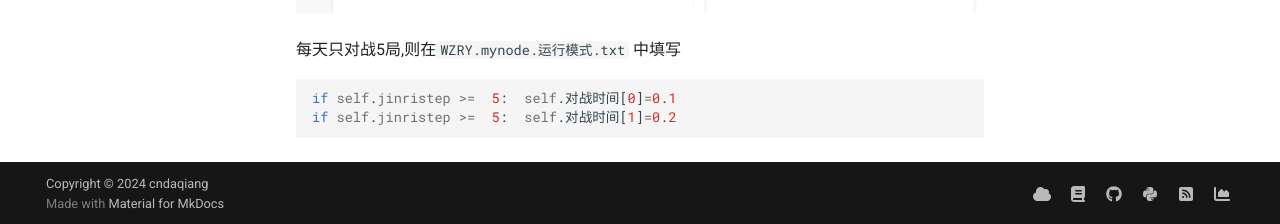
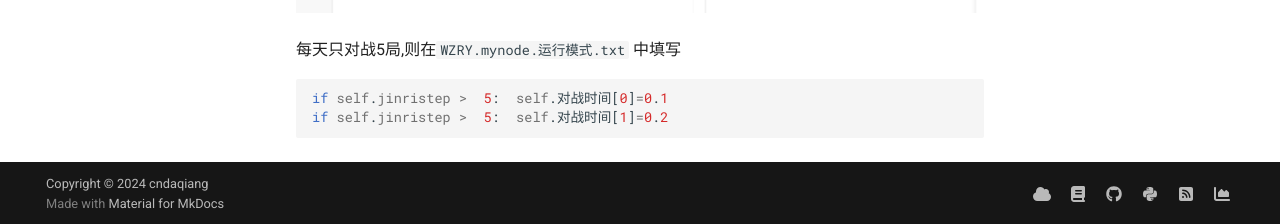
Before and after one commit to cndaqiang/wzry.doc, an MkDocs documentation site: the page built from docs/guide/file.md, in a window 1280 px wide and 900 px high, scrolled down 980 px. Shown: the part 673-897 px from the top of the window. Built offline with MkDocs 1.6.1 and Material for MkDocs 9.7.7, drawn with Linux system fonts in a browser that asks for light colours; comment, search, counter and statistics services are not loaded.

Commit message:
auto Mon Nov  4 13:21:07     2024

````diff
--- a/docs/guide/file.md
+++ b/docs/guide/file.md
@@ -30,6 +30,6 @@ self.对战时间=[5,17]
 
 每天只对战5局,则在`WZRY.mynode.运行模式.txt` 中填写
 ```
-if self.jinristep >=  5:  self.对战时间[0]=0.1
-if self.jinristep >=  5:  self.对战时间[1]=0.2
+if self.jinristep >  5:  self.对战时间[0]=0.1
+if self.jinristep >  5:  self.对战时间[1]=0.2
 ```
````
Also changed, not shown: docs/fig/shuliandu.png.
